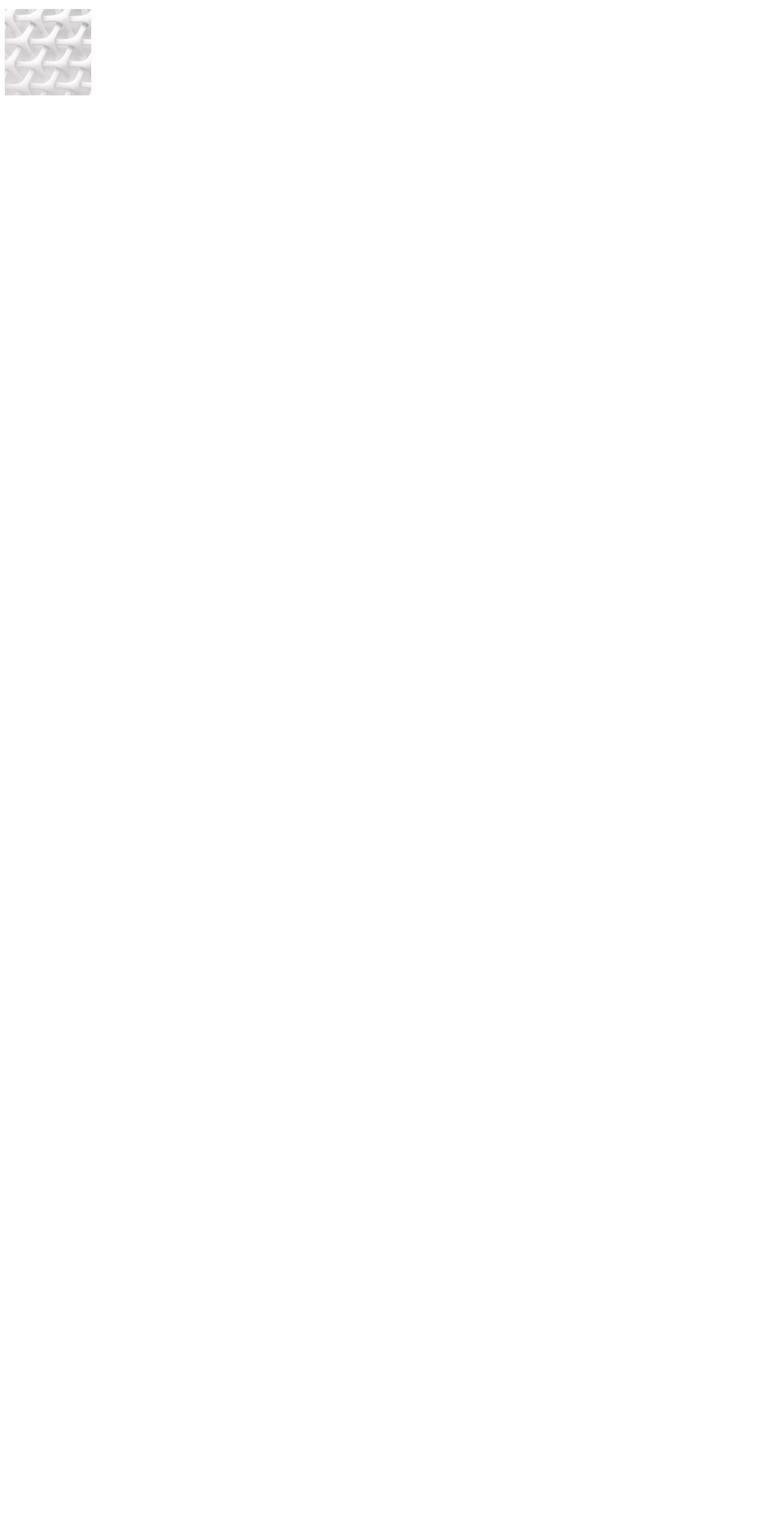
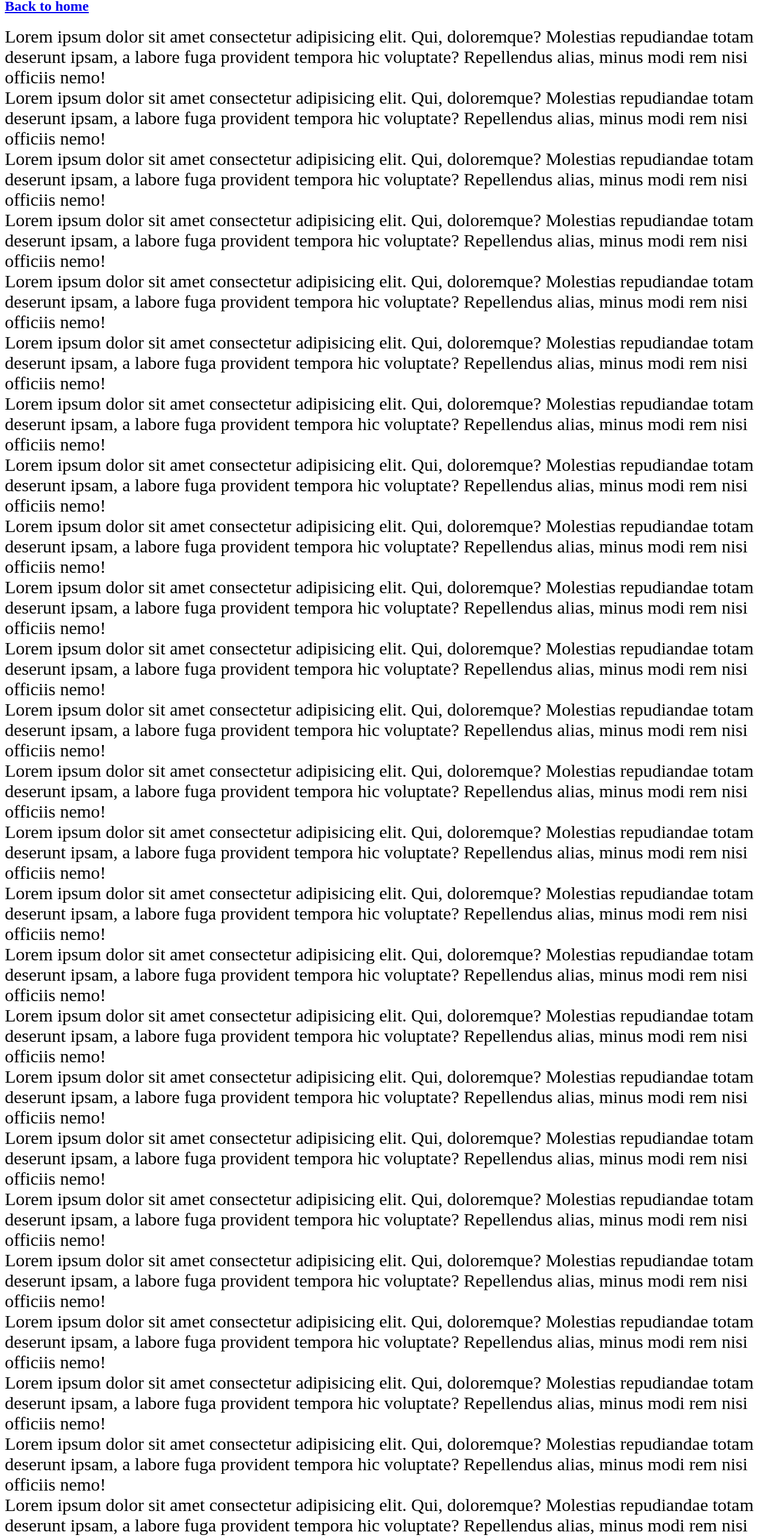
Before and after one commit to GreattitJY/Nextjs-pract, a Next.js app in the folder nextjs-blog/: page /posts/first-post in a window 1280 px wide. Shown: the part 112-2676 px from the top of the page at 60% size. Before the commit the page ends 800 px from the top, so only its background shows below. Built offline with nearby package versions, Linux system fonts and the light colour scheme.

Commit message:
add: 커스텀 sticky 및 top, bottom scroll 버튼

```diff
--- a/nextjs-blog/components/Layout.jsx
+++ b/nextjs-blog/components/Layout.jsx
@@ -1,6 +1,11 @@
 import React from "react";
+import styled from "styled-components";
 
 export default function Layout({ children }) {
   console.log(children);
   return <div>{children}</div>;
 }
+
+const Box = styled.div`
+  /* padding: 10px 0; */
+`;
--- a/nextjs-blog/package.json
+++ b/nextjs-blog/package.json
@@ -6,10 +6,9 @@
     "start": "next start"
   },
   "dependencies": {
-    "@emotion/react": "^11.10.6",
-    "@emotion/styled": "^11.10.6",
     "next": "latest",
     "react": "18.2.0",
-    "react-dom": "18.2.0"
+    "react-dom": "18.2.0",
+    "styled-components": "^5.3.9"
   }
 }
--- a/nextjs-blog/pages/posts/first-post.jsx
+++ b/nextjs-blog/pages/posts/first-post.jsx
@@ -4,18 +4,191 @@
 import Head from "next/head";
 import Script from "next/script";
 import Layout from "../../components/Layout";
+import styled from "styled-components";
+import { useEffect, useState } from "react";
 
 export default function FirstPost() {
+  const [scrollFlag, setScrollFlag] = useState(false);
+
+  const updateScroll = () => {
+    const { scrollY } = window;
+    const isScrolled = scrollY !== 0;
+    setScrollFlag(isScrolled);
+  };
+
+  const throttle = (callback, delay) => {
+    let timer = null;
+    return () => {
+      if (timer) return;
+      timer = window.setTimeout(() => {
+        callback();
+        timer = null;
+      }, delay);
+    };
+  };
+
+  const handleScroll = throttle(updateScroll, 100);
+
+  const handleToBottom = () => {
+    window.scrollTo({
+      top: document.body.scrollHeight,
+      behavior: "smooth",
+    });
+  };
+  const handleToTop = () => {
+    window.scrollTo({
+      top: 0,
+      behavior: "smooth",
+    });
+  };
+  useEffect(() => {
+    window.addEventListener("scroll", handleScroll);
+    return () => {
+      window.removeEventListener("scroll", handleScroll);
+    };
+  }, []);
+
   return (
     <Layout>
       <Head>
         <title>First Post</title>
       </Head>
+      <button onClick={handleToBottom}>down</button>
       <h1>First Post</h1>
       <h2>
         <Link href="/">Back to home</Link>
       </h2>
-      <Image src={profile} height={144} width={144} alt="Your Name" />
+      {scrollFlag && <Box>Text check</Box>}
+      <List>
+        <li>
+          Lorem ipsum dolor sit amet consectetur adipisicing elit. Qui, doloremque? Molestias repudiandae totam deserunt
+          ipsam, a labore fuga provident tempora hic voluptate? Repellendus alias, minus modi rem nisi officiis nemo!
+        </li>
+        <li>
+          Lorem ipsum dolor sit amet consectetur adipisicing elit. Qui, doloremque? Molestias repudiandae totam deserunt
+          ipsam, a labore fuga provident tempora hic voluptate? Repellendus alias, minus modi rem nisi officiis nemo!
+        </li>
+        <li>
+          Lorem ipsum dolor sit amet consectetur adipisicing elit. Qui, doloremque? Molestias repudiandae totam deserunt
+          ipsam, a labore fuga provident tempora hic voluptate? Repellendus alias, minus modi rem nisi officiis nemo!
+        </li>
+        <li>
+          Lorem ipsum dolor sit amet consectetur adipisicing elit. Qui, doloremque? Molestias repudiandae totam deserunt
+          ipsam, a labore fuga provident tempora hic voluptate? Repellendus alias, minus modi rem nisi officiis nemo!
+        </li>
+        <li>
+          Lorem ipsum dolor sit amet consectetur adipisicing elit. Qui, doloremque? Molestias repudiandae totam deserunt
+          ipsam, a labore fuga provident tempora hic voluptate? Repellendus alias, minus modi rem nisi officiis nemo!
+        </li>
+        <li>
+          Lorem ipsum dolor sit amet consectetur adipisicing elit. Qui, doloremque? Molestias repudiandae totam deserunt
+          ipsam, a labore fuga provident tempora hic voluptate? Repellendus alias, minus modi rem nisi officiis nemo!
+        </li>
+        <li>
+          Lorem ipsum dolor sit amet consectetur adipisicing elit. Qui, doloremque? Molestias repudiandae totam deserunt
+          ipsam, a labore fuga provident tempora hic voluptate? Repellendus alias, minus modi rem nisi officiis nemo!
+        </li>
+        <li>
+          Lorem ipsum dolor sit amet consectetur adipisicing elit. Qui, doloremque? Molestias repudiandae totam deserunt
+          ipsam, a labore fuga provident tempora hic voluptate? Repellendus alias, minus modi rem nisi officiis nemo!
+        </li>
+        <li>
+          Lorem ipsum dolor sit amet consectetur adipisicing elit. Qui, doloremque? Molestias repudiandae totam deserunt
+          ipsam, a labore fuga provident tempora hic voluptate? Repellendus alias, minus modi rem nisi officiis nemo!
+        </li>
+        <li>
+          Lorem ipsum dolor sit amet consectetur adipisicing elit. Qui, doloremque? Molestias repudiandae totam deserunt
+          ipsam, a labore fuga provident tempora hic voluptate? Repellendus alias, minus modi rem nisi officiis nemo!
+        </li>
+        <li>
+          Lorem ipsum dolor sit amet consectetur adipisicing elit. Qui, doloremque? Molestias repudiandae totam deserunt
+          ipsam, a labore fuga provident tempora hic voluptate? Repellendus alias, minus modi rem nisi officiis nemo!
+        </li>
+        <li>
+          Lorem ipsum dolor sit amet consectetur adipisicing elit. Qui, doloremque? Molestias repudiandae totam deserunt
+          ipsam, a labore fuga provident tempora hic voluptate? Repellendus alias, minus modi rem nisi officiis nemo!
+        </li>
+        <li>
+          Lorem ipsum dolor sit amet consectetur adipisicing elit. Qui, doloremque? Molestias repudiandae totam deserunt
+          ipsam, a labore fuga provident tempora hic voluptate? Repellendus alias, minus modi rem nisi officiis nemo!
+        </li>
+      </List>
+      <List>
+        <li>
+          Lorem ipsum dolor sit amet consectetur adipisicing elit. Qui, doloremque? Molestias repudiandae totam deserunt
+          ipsam, a labore fuga provident tempora hic voluptate? Repellendus alias, minus modi rem nisi officiis nemo!
+        </li>
+        <li>
+          Lorem ipsum dolor sit amet consectetur adipisicing elit. Qui, doloremque? Molestias repudiandae totam deserunt
+          ipsam, a labore fuga provident tempora hic voluptate? Repellendus alias, minus modi rem nisi officiis nemo!
+        </li>
+        <li>
+          Lorem ipsum dolor sit amet consectetur adipisicing elit. Qui, doloremque? Molestias repudiandae totam deserunt
+          ipsam, a labore fuga provident tempora hic voluptate? Repellendus alias, minus modi rem nisi officiis nemo!
+        </li>
+        <li>
+          Lorem ipsum dolor sit amet consectetur adipisicing elit. Qui, doloremque? Molestias repudiandae totam deserunt
+          ipsam, a labore fuga provident tempora hic voluptate? Repellendus alias, minus modi rem nisi officiis nemo!
+        </li>
+        <li>
+          Lorem ipsum dolor sit amet consectetur adipisicing elit. Qui, doloremque? Molestias repudiandae totam deserunt
+          ipsam, a labore fuga provident tempora hic voluptate? Repellendus alias, minus modi rem nisi officiis nemo!
+        </li>
+        <li>
+          Lorem ipsum dolor sit amet consectetur adipisicing elit. Qui, doloremque? Molestias repudiandae totam deserunt
+          ipsam, a labore fuga provident tempora hic voluptate? Repellendus alias, minus modi rem nisi officiis nemo!
+        </li>
+        <li>
+          Lorem ipsum dolor sit amet consectetur adipisicing elit. Qui, doloremque? Molestias repudiandae totam deserunt
+          ipsam, a labore fuga provident tempora hic voluptate? Repellendus alias, minus modi rem nisi officiis nemo!
+        </li>
+        <li>
+          Lorem ipsum dolor sit amet consectetur adipisicing elit. Qui, doloremque? Molestias repudiandae totam deserunt
+          ipsam, a labore fuga provident tempora hic voluptate? Repellendus alias, minus modi rem nisi officiis nemo!
+        </li>
+        <li>
+          Lorem ipsum dolor sit amet consectetur adipisicing elit. Qui, doloremque? Molestias repudiandae totam deserunt
+          ipsam, a labore fuga provident tempora hic voluptate? Repellendus alias, minus modi rem nisi officiis nemo!
+        </li>
+        <li>
+          Lorem ipsum dolor sit amet consectetur adipisicing elit. Qui, doloremque? Molestias repudiandae totam deserunt
+          ipsam, a labore fuga provident tempora hic voluptate? Repellendus alias, minus modi rem nisi officiis nemo!
+        </li>
+        <li>
+          Lorem ipsum dolor sit amet consectetur adipisicing elit. Qui, doloremque? Molestias repudiandae totam deserunt
+          ipsam, a labore fuga provident tempora hic voluptate? Repellendus alias, minus modi rem nisi officiis nemo!
+        </li>
+        <li>
+          Lorem ipsum dolor sit amet consectetur adipisicing elit. Qui, doloremque? Molestias repudiandae totam deserunt
+          ipsam, a labore fuga provident tempora hic voluptate? Repellendus alias, minus modi rem nisi officiis nemo!
+        </li>
+        <li>
+          Lorem ipsum dolor sit amet consectetur adipisicing elit. Qui, doloremque? Molestias repudiandae totam deserunt
+          ipsam, a labore fuga provident tempora hic voluptate? Repellendus alias, minus modi rem nisi officiis nemo!
+        </li>
+      </List>
+      <button onClick={handleToTop}>up!</button>
     </Layout>
   );
 }
+
+const Box = styled.div`
+  position: fixed;
+  top: 0;
+  right: 0;
+  left: 0;
+  height: 32px;
+  /* z-index: 10; */
+  /* box-shadow: inset 0 0 10px blue; */
+  background-color: antiquewhite;
+`;
+
+const List = styled.ul`
+  margin: 0;
+  padding: 0;
+  li {
+    margin: 0;
+    padding: 0;
+    font-size: 30px;
+  }
+`;
--- a/nextjs-blog/styles/globals.css
+++ b/nextjs-blog/styles/globals.css
@@ -1,9 +1,9 @@
 html,
 body {
-  padding: 0;
+  padding: 70px 0;
   margin: 0;
-  font-family: Inter, -apple-system, BlinkMacSystemFont, Segoe UI, Roboto,
-    Oxygen, Ubuntu, Cantarell, Fira Sans, Droid Sans, Helvetica Neue, sans-serif;
+  font-family: Inter, -apple-system, BlinkMacSystemFont, Segoe UI, Roboto, Oxygen, Ubuntu, Cantarell, Fira Sans,
+    Droid Sans, Helvetica Neue, sans-serif;
 }
 
 a {
```
Also changed, not shown: 1 other file (tests, documents, lock files or other folders).
